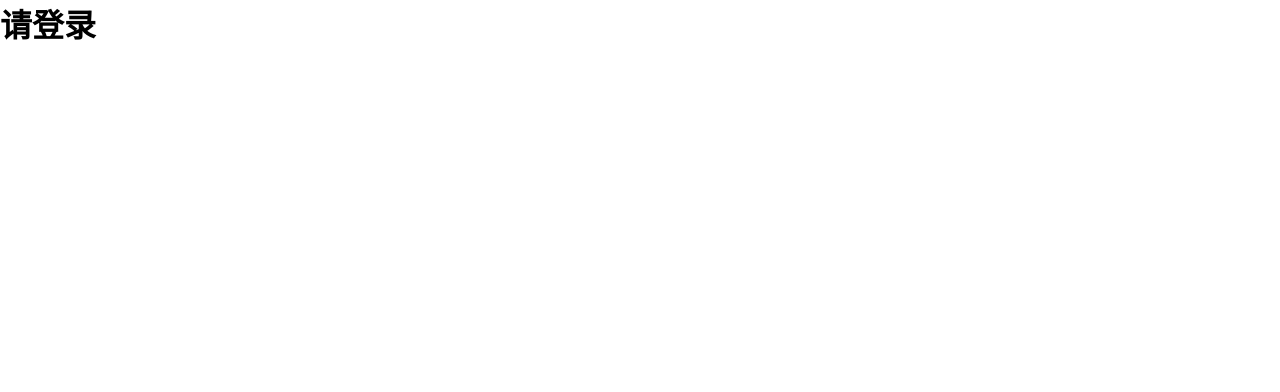
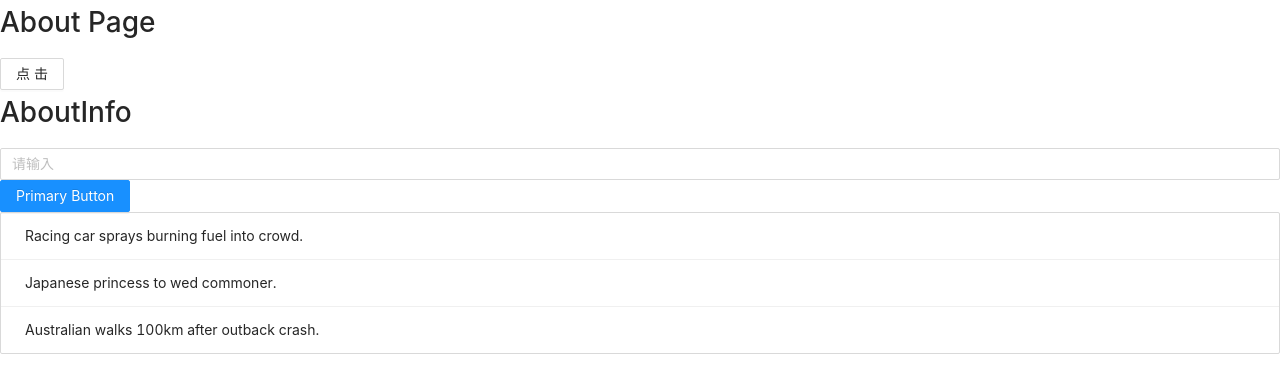
Before and after one commit to 1589625130/react-study, a React (Vite) app: page /#/about in a window 1280 px wide. Before the commit this address led to /#/login. Shown: the top 392 px of the page. Built offline with nearby package versions, Linux system fonts and the light colour scheme.

Commit message:
update redux

```diff
--- a/package.json
+++ b/package.json
@@ -15,11 +15,15 @@
     "react": "^18.2.0",
     "react-animated-css": "^1.2.1",
     "react-dom": "^18.2.0",
-    "react-router-dom": "^6.4.0"
+    "react-router-dom": "^6.4.0",
+    "redux": "^4.2.0",
+    "redux-logger": "^3.0.6",
+    "redux-thunk": "^2.4.1"
   },
   "devDependencies": {
     "@types/react": "^18.0.17",
     "@types/react-dom": "^18.0.6",
+    "@types/redux-logger": "^3.0.9",
     "@vitejs/plugin-react": "^2.1.0",
     "typescript": "^4.6.4",
     "vite": "^3.1.0"
--- a/src/components/Auth.tsx
+++ b/src/components/Auth.tsx
@@ -7,6 +7,8 @@ interface AuthProps {
 }
 
 const Auth: FC<AuthProps> = ({ children, isAuth }) => {
+  // 设置默认值为false不校验是否登陆
+  isAuth = false;
   if (isAuth) {
     return <Navigate to="/login" replace={true} />;
   } else {
--- a/src/main.tsx
+++ b/src/main.tsx
@@ -2,6 +2,7 @@ import React from "react";
 import ReactDOM from "react-dom/client";
 import "./index.css";
 import Router from "./router";
+import "antd/dist/antd.css";
 
 ReactDOM.createRoot(document.getElementById("root") as HTMLElement).render(
   <Router />
--- a/src/pages/AboutPage.tsx
+++ b/src/pages/AboutPage.tsx
@@ -1,9 +1,40 @@
+import { Outlet } from "react-router-dom";
+import Store from "../store";
+import { Button } from "antd";
+import { useEffect, useState } from "react";
+import { TodoStore } from "../store/todoStore";
+import { addTodo } from "../store/todoActions";
+
 const AboutPage = () => {
+  const store = Store.getState();
+  const [state, setState] = useState<TodoStore>(store.todoStore);
+  console.log({ state });
+
+  useEffect(() => {
+    const unsubscribe = Store.subscribe(() => {
+      console.log("subscribe");
+      const store = Store.getState();
+      setState(store.todoStore);
+    });
+    return () => {
+      unsubscribe();
+    };
+  }, []);
   return (
+    <div>
+      <h1>About Page</h1>
+      <Button
+        onClick={() => {
+          Store.dispatch(addTodo("我是豆豆"));
+          console.log(Store.getState());
+        }}
+      >
+        点击
+      </Button>
       <div>
-        <h1>About Page</h1>
+        <Outlet />
       </div>
+    </div>
   );
-
-}
+};
 export default AboutPage;
--- a/src/pages/about/AboutInfo.tsx
+++ b/src/pages/about/AboutInfo.tsx
@@ -1,7 +1,40 @@
-const AboutInfo = () => {
+import { Button, Input, InputProps, List } from "antd";
+import { FC, ReactElement, useState } from "react";
+
+const AboutInfo: FC = (): ReactElement => {
+  const data = [
+    "Racing car sprays burning fuel into crowd.",
+    "Japanese princess to wed commoner.",
+    "Australian walks 100km after outback crash.",
+  ];
+  const [list, setList] = useState<Array<string>>(data);
+
+  const [value, setValue] = useState<string>("");
+  const inputProps: InputProps = {
+    value,
+    placeholder: "请输入",
+    onChange: (e) => {
+      setValue(e.target.value);
+    },
+  };
   return (
     <div>
       <h1>AboutInfo</h1>
+      <Input {...inputProps} />
+      <Button
+        type="primary"
+        onClick={() => {
+          setList([...list, value]);
+          setValue("");
+        }}
+      >
+        Primary Button
+      </Button>
+      <List
+        dataSource={list}
+        bordered
+        renderItem={(item) => <List.Item>{item}</List.Item>}
+      />
     </div>
   );
 };
--- a/src/router/routes.tsx
+++ b/src/router/routes.tsx
@@ -4,6 +4,7 @@ import { lazy } from "react";
 const IndexPage = lazy(() => import("../pages/IndexPage"));
 const AboutPage = lazy(() => import("../pages/AboutPage"));
 const LoginPage = lazy(() => import("../pages/Login"));
+const AboutInfo = lazy(() => import("../pages/about/AboutInfo"));
 const routes: Array<RouterType> = [
   {
     path: "/",
@@ -22,6 +23,14 @@ const routes: Array<RouterType> = [
     name: "about",
     element: <AboutPage />,
     isAuth: true,
+    children: [
+      {
+        path: "",
+        name: "info",
+        element: <AboutInfo />,
+        isAuth: true,
+      },
+    ],
   },
 ];
 export default routes;
--- a/src/router/type.ts
+++ b/src/router/type.ts
@@ -3,7 +3,7 @@ import { ReactNode } from "react";
 export interface RouterType {
   path: string;
   element: ReactNode | null;
-  children?: RouterType[];
+  children?:Array<RouterType>;
   name: string;
   isAuth?: boolean;
 }
--- /dev/null
+++ b/src/store/index.ts
@@ -0,0 +1,9 @@
+import { createStore } from "redux"; // 引入createStore方法
+// import { createLogger } from "redux-logger";
+import reducer from "./reducer";
+
+// const loggerMiddleware = createLogger();
+
+const store = createStore(reducer); // 创建数据存储仓库
+
+export default store;
--- /dev/null
+++ b/src/store/reducer.ts
@@ -0,0 +1,6 @@
+import todoStore from "./todoStore";
+import { combineReducers } from "redux";
+
+export default combineReducers({
+  todoStore,
+});
--- /dev/null
+++ b/src/store/todoActions.ts
@@ -0,0 +1,7 @@
+import { ADD } from "./todoActionsType";
+import { Action } from "./todoStore";
+
+export const addTodo = (todo: string): Action => ({
+  type: ADD,
+  value: todo,
+});
--- /dev/null
+++ b/src/store/todoActionsType.ts
@@ -0,0 +1 @@
+export const ADD = "ADD_TODO";
--- /dev/null
+++ b/src/store/todoStore.ts
@@ -0,0 +1,29 @@
+import { ADD } from "./todoActionsType";
+
+export interface TodoStore {
+  todos: string[];
+  inputValue: string;
+}
+
+export interface Action {
+  type: string;
+  value: string;
+}
+
+export default (
+  state: TodoStore = {
+    todos: ["吃饭", "睡觉", "打豆豆"],
+    inputValue: "",
+  },
+  { type, value }: Action
+) => {
+  switch (type) {
+    case ADD:
+      const newState = JSON.parse(JSON.stringify(state));
+      newState.todos.push(value);
+      newState.inputValue = "";
+      return newState;
+    default:
+      return state;
+  }
+};
```
Also changed, not shown: 1 other file (tests, documents, lock files or other folders).
